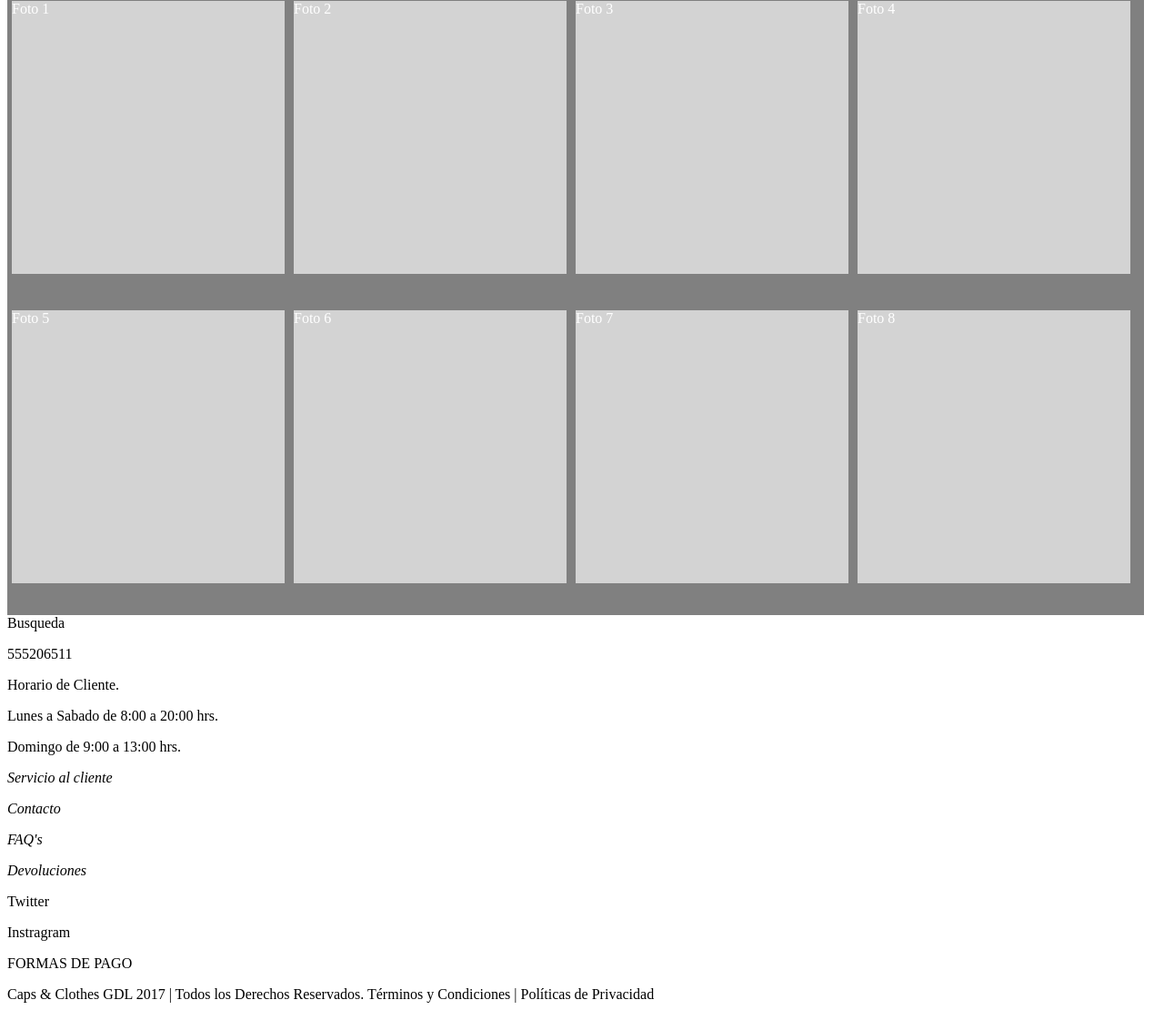
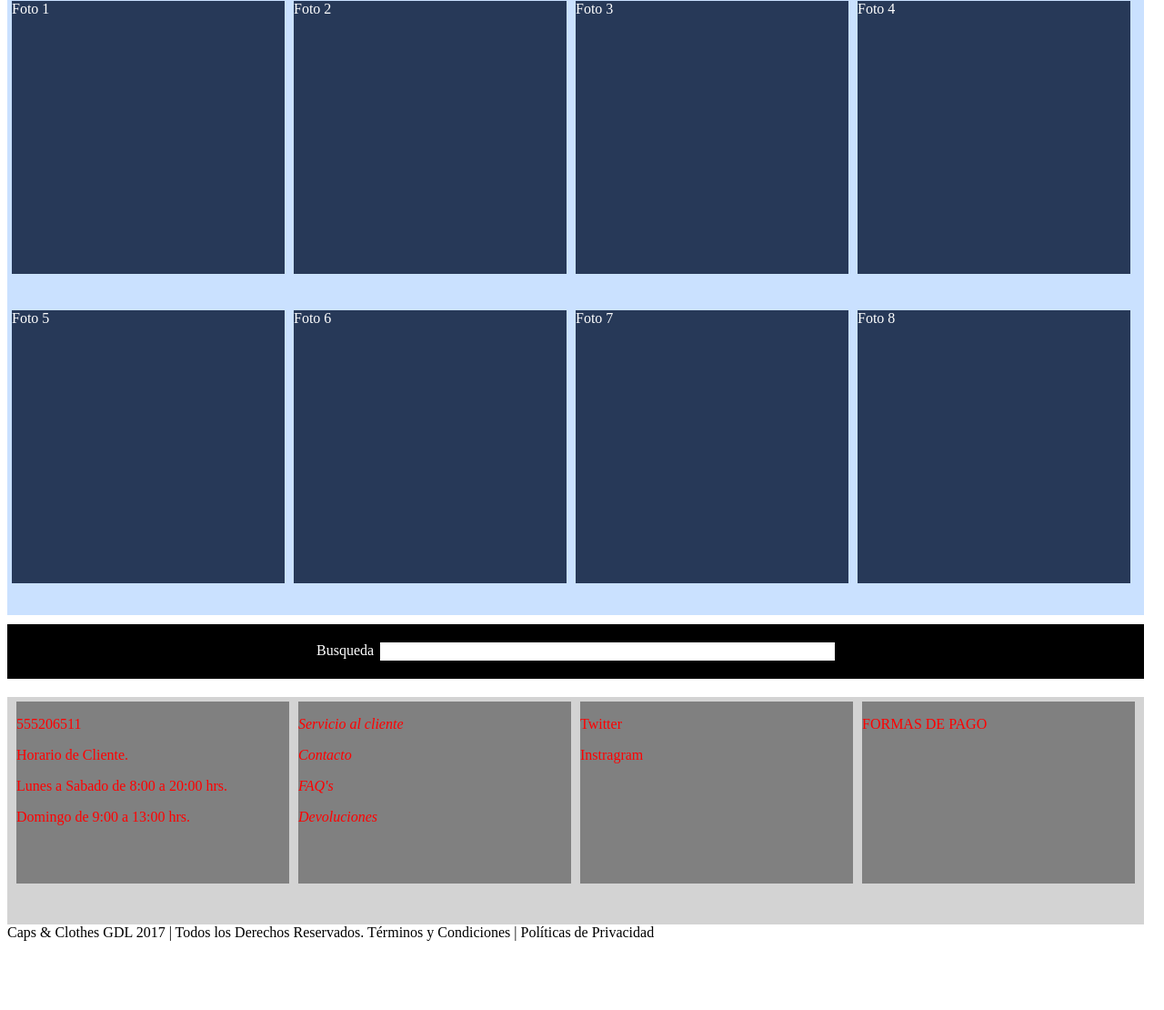
Before and after one commit to hervert19/caps-clothesgdl, a plain HTML site: page Hombre.html in a window 1280 px wide. Shown: the part 152-1262 px from the top of the page at 91% size. Drawn offline with Linux system fonts and the light colour scheme.

Commit message:
Update Estilo_hombre.css

```diff
--- a/Estilo_hombre.css
+++ b/Estilo_hombre.css
@@ -18,18 +18,21 @@
 }
 .borde_izq
 {
+  background-color: transparent;
   width: 400px;
   height: 15px;
   margin-top: 0px;
 }
 .borde_centro
 {
+  background-color: transparent;
   width: 400px;
   height: 15px;
   margin-top: 0px;
 }
 .borde_final
 {
+  background-color: transparent;
   width: 400px;
   height: 15px;
   margin-top: 0px;
@@ -74,13 +77,85 @@
   flex-wrap: wrap;
   width: 1250px;
   height: 680px;
-  background-color: grey;
+  background-color: #CAE1FF;
+  margin-bottom: 10px;
 }
 .foto
 {
-  background-color: lightgrey;
+  background-color: #273958;
   width: 300px;
   height: 300px;
   margin: 5px;
   color: white;
 }
+.Mantente_dia
+{
+  display: -webkit-flex;
+  display: flex;
+  justify-content: center;
+  width: 1250px;
+  height: 60px;
+  background-color: black;
+  margin-bottom: 20px;
+}
+.busqueda
+{
+  display: -webkit-flex;
+  display: flex;
+  justify-content: center;
+  background-color: transparent;
+  width: 1250px;
+  height: 50px;
+  margin: 10px;
+  color: white;
+}
+.caja_nomBus{
+  width: 50px;
+  height: 20px;
+  margin: 10px;
+  color: white;
+  background-color: black;
+  }
+.caja_bus
+{
+  width: 500px;
+  height: 20px;
+  margin: 10px;
+  color: white;
+  background-color: white;
+}
+.Final_pag
+{
+  display: -webkit-flex;
+  display: flex;
+  -webkit-justify-content: center;
+  justify-content: center;
+  width: 1250px;
+  height: 250px;
+  background-color: lightgray;
+  margin: 10;
+}
+
+.anuncios
+{
+  background-color: gray;
+  width: 300px;
+  height: 200px;
+  color: red;
+  margin: 5px;
+}
+.pie2
+{
+  display: -webkit-flex;
+  display: flex;
+  justify-content: flex;
+  width: 1250px;
+  height: 50px;
+  background-color: white;
+}
+.derechos
+{
+  width: 900px;
+  height: 80px;
+  color: black;
+}
```
